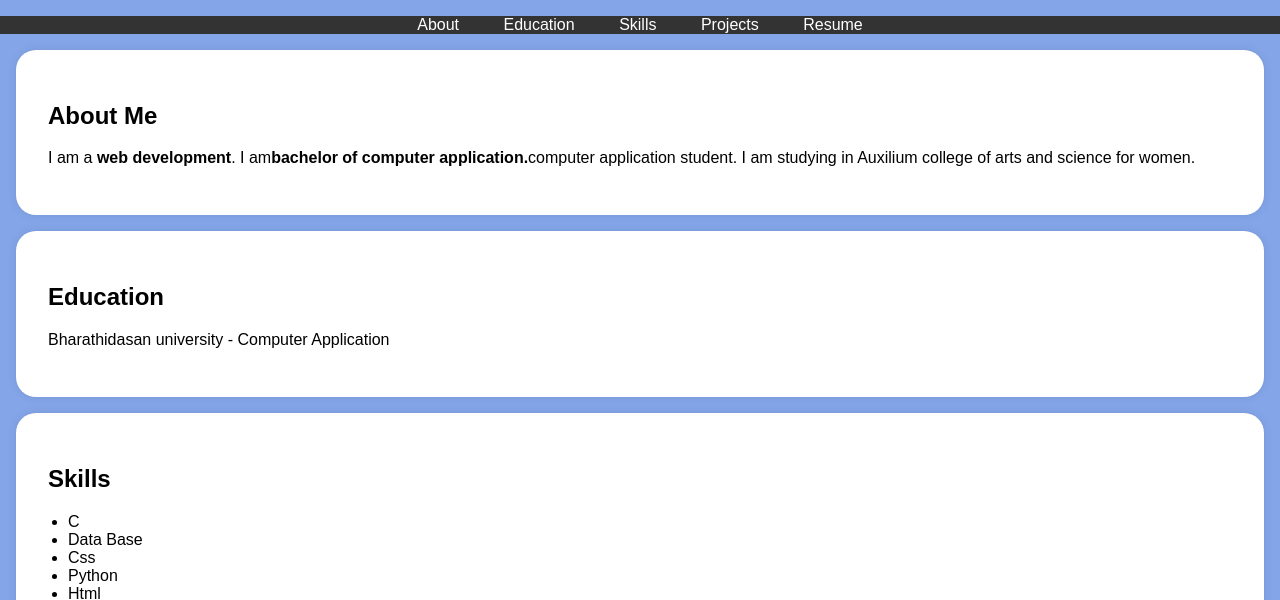
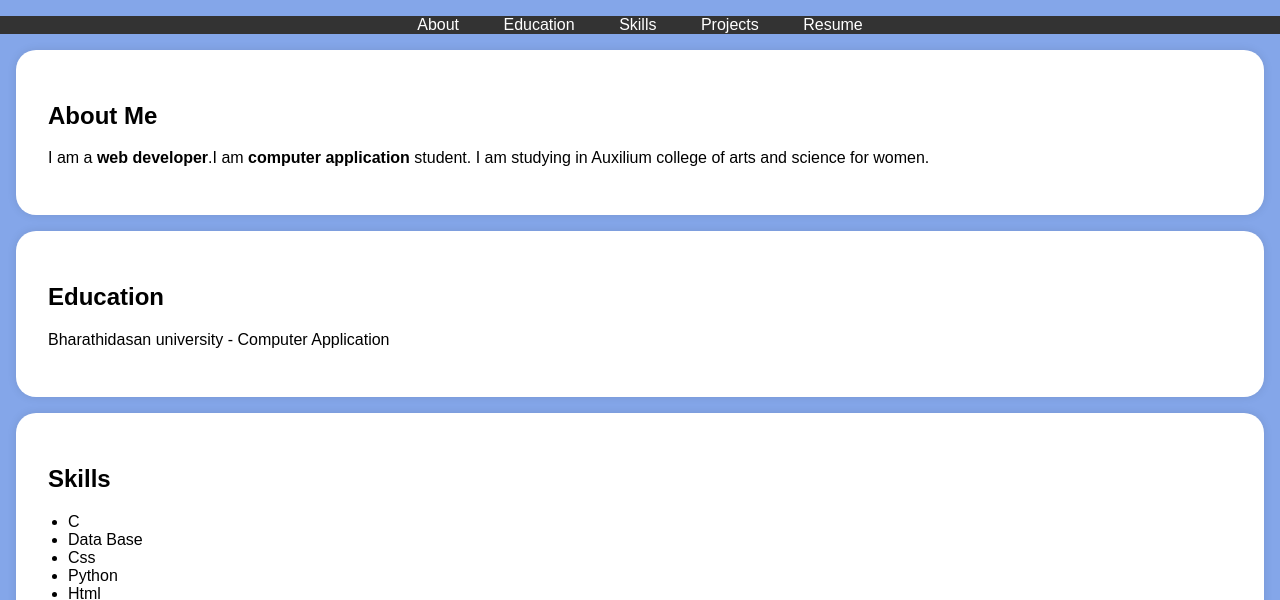
Before and after one commit to laks813/digital-portfolio, a plain HTML site: page index.html in a window 1280 px wide. Shown: the part 197-797 px from the top of the page. Drawn offline with Linux system fonts and the light colour scheme.

Commit message:
Update index.html

```diff
--- a/index.html
+++ b/index.html
@@ -114,7 +114,7 @@
     <section id="about">
         <div class="section-content">
             <h2>About Me</h2>
-            <p> I am a<b> web development</b>. I am<b>bachelor of computer application.</b>computer application student. I am studying in Auxilium college of arts and science for women. </p>
+            <p> I am a <b> web developer</b>.I am <b> computer application </b> student. I am studying in Auxilium college of arts and science for women. </p>
 
         </div>
     </section>
```
